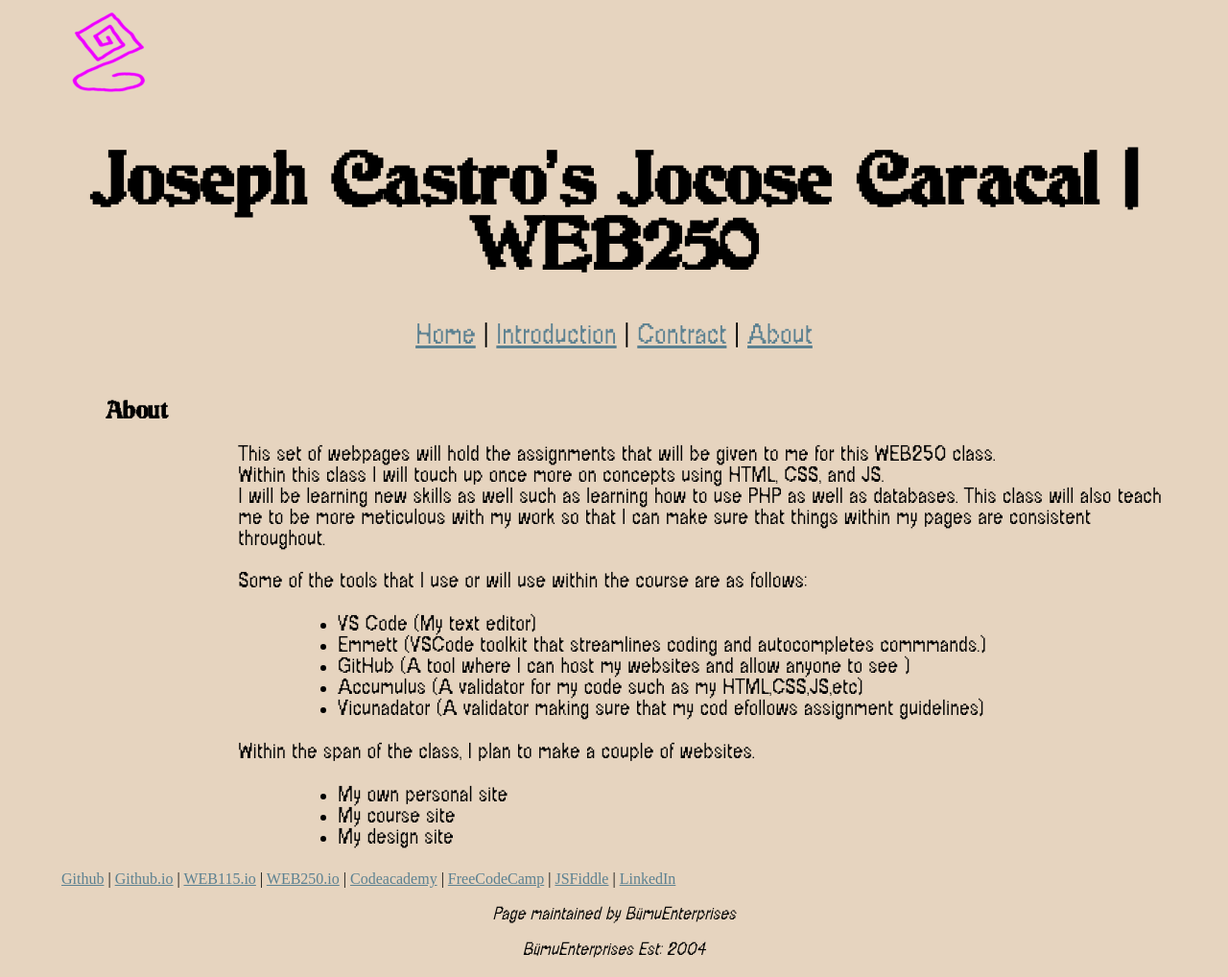
After one commit to Bumulaz/Bumulaz.github.io, a PHP site: page /web250/about.php in a window 1280 px wide. The commit adds this page. Shown: the whole page at 96% size. Run offline with PHP 8.4, Linux system fonts and the light colour scheme; some libraries are stand-ins or nearby versions.

Commit message:
created about.php

```diff
--- /dev/null
+++ b/web250/about.php
@@ -0,0 +1,56 @@
+<!DOCTYPE html>
+<html lang="en">
+<head>
+    <meta charset="UTF-8">
+    <meta name="viewport" content="width=device-width, initial-scale=1.0">
+    <link rel="stylesheet" href="./styles/default.css">
+    <link rel="icon" type="image/x-icon" href="../images/favicon-32x32.png">
+    <title>Joseph Castro's Jocose Caracal | WEB250 | About </title>
+    <script src="https://divonbriesen.github.io/teaching/tools/standards-check.js" defer></script>
+    <script src="https://lint.page/kit/4d0fe3.js" crossorigin="anonymous"></script>
+</head>
+
+<body>
+<!------------------------------------------------------------>
+<!--The classes that say "pgtxt" and "pgheaders" are used to choose what font size i want to certain pieces of texts. Some of these are for headers and some just for regular text. pgtxt class for most and pgheader just for titles.-->
+<?php include('components/header.php'); ?>
+
+
+<main>
+<h2 class="pgheaders">About</h2>
+
+<p class="pgtxt">
+            This set of webpages will hold the assignments that will be given to me for this WEB250 class.
+    <br>
+            Within this class I will touch up once more on concepts using HTML, CSS, and JS.
+    <br>
+            I will be learning new skills as well such as learning how to use PHP as well as databases. This class will also teach me to be more meticulous with my work so that I can make sure that things within my pages are consistent throughout.
+    <br>
+    <br>
+            Some of the tools that I use or will use within the course are as follows:
+
+</p>
+<ul class="pgtxt">
+    <li>VS Code (My text editor)</li>
+    <li>Emmett (VSCode toolkit that streamlines coding and autocompletes commmands.)</li>
+    <li>GitHub (A tool where I can host my websites and allow anyone to see )</li>
+    <li>Accumulus (A validator for my code such as my HTML,CSS,JS,etc)</li>
+    <li>Vicunadator (A validator making sure that my cod efollows assignment guidelines)</li>
+</ul>
+
+<p class="pgtxt">
+    Within the span of the class, I plan to make a couple of websites.
+</p>
+
+<ul class="pgtxt">
+    <li>My own personal site</li>
+    <li>My course site</li>
+    <li>My design site</li>
+</ul>
+</main>
+
+<?php include('components/footer.php'); ?>
+</body>
+
+
+</html>
--- a/web250/contract.php
+++ b/web250/contract.php
@@ -14,7 +14,7 @@
 <?php include('components/header.php'); ?>
 
 <main>
-    <h2 class="pgHeaders">Contract</h2>
+    <h2 class="pgheaders">Contract</h2>
     <p class="pgtxt">I understand that this is a public document, and I won't put anything here I wouldn't want anyone to see and I agree to abide by the terms of the course contract, von Briesen, Signed - <i>J.C. 9/1/2026</i></p>
 </main>
 
```
Also changed, not shown: web250/index.php (+5 -2 lines), web250/introduction.php (+26 -19 lines).
